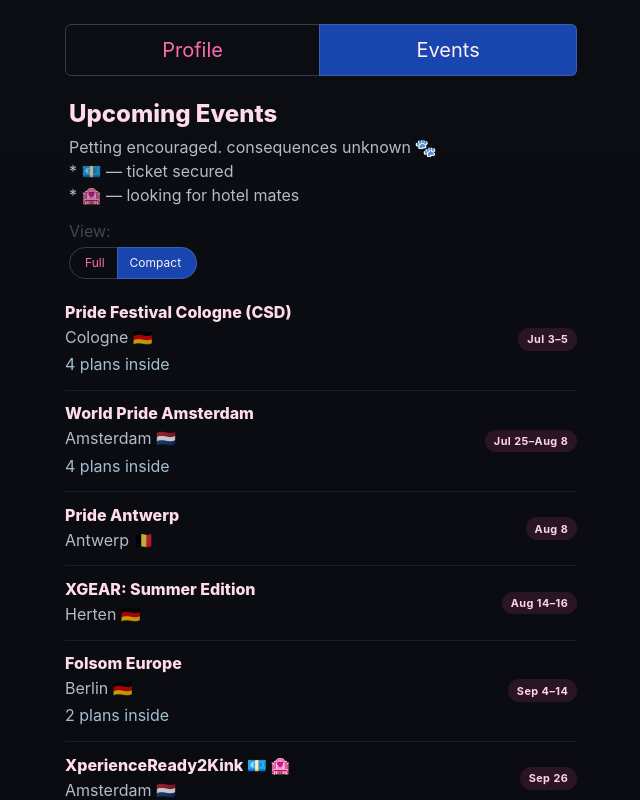
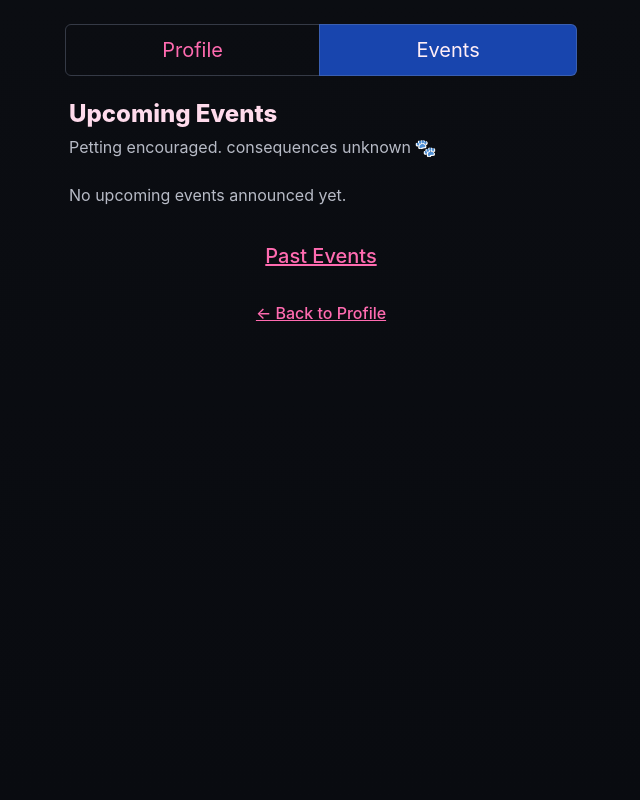
Before and after one commit to pup-softlock/pup-softlock-landing, a Nuxt app: page /events in a window 1280 px wide. Shown: the top 800 px of the page, without its empty margins (319-959 px from the left). Built offline with nearby package versions, Linux system fonts and the light colour scheme.

Commit message:
Update event archive and handle empty upcoming events

```diff
--- a/app/data/events.ts
+++ b/app/data/events.ts
@@ -1,95 +1,3 @@
 import type { EventItem } from "~/types/events";
 
-export const EVENTS: EventItem[] = [
-  {
-    date: {
-      start: { month: "Jul", day: 3 },
-      end: { month: "Jul", day: 5 },
-    },
-    title: "Pride Festival Cologne (CSD)",
-    location: "Cologne, Germany 🇩🇪",
-    details: [
-      { title: "CSD Street Festival" },
-      { title: "Play With GuyZ 💶", dates: "Jul 3", location: "Schrotty" },
-      { title: "Sexy Universe 💶", dates: "Jul 4", location: "MMC Studios" },
-      { title: "Naughty 💶", dates: "Jul 5", location: "Nachtflug" },
-    ],
-  },
-  // Not sure if I wanna go to MoG so far away...
-  // {
-  //   date: { start: { month: "Jul", day: 18 } },
-  //   title: "MoG Gear Rave 💶 🏩",
-  //   location: "Solothurn, Switzerland 🇨🇭",
-  // },
-  {
-    date: {
-      start: { month: "Jul", day: 25 },
-      end: { month: "Aug", day: 8 },
-    },
-    title: "World Pride Amsterdam",
-    location: "Amsterdam, The Netherlands 🇳🇱",
-    details: [
-      {
-        dates: "Jul 25",
-        title: "National Walkies",
-        location: "Dam Square",
-      },
-      {
-        dates: "Jul 25",
-        title: "Milkshake Festival 💶",
-        location: "Westerpark",
-      },
-      {
-        dates: "Jul 31, Aug 1",
-        title: "Pup Zone at Crash",
-        location: "Beursplein",
-      },
-      {
-        dates: "Aug 5–7",
-        title: "WorldPride Village (not sure about that one yet)",
-        location: "Museumplein",
-      },
-      // {
-      //   dates: "Aug 8",
-      //   title: "World Puppy and Furry Walk",
-      //   location: "Martin Luther King Park",
-      // },
-    ],
-  },
-  {
-    date: { start: { month: "Aug", day: 8 } },
-    title: "Pride Antwerp",
-    location: "Antwerp, Belgium 🇧🇪",
-  },
-  {
-    date: {
-      start: { month: "Aug", day: 14 },
-      end: { month: "Aug", day: 16 },
-    },
-    title: "XGEAR: Summer Edition",
-    location: "Herten, Germany 🇩🇪",
-  },
-  {
-    date: {
-      start: { month: "Sep", day: 4 },
-      end: { month: "Sep", day: 14 },
-    },
-    title: "Folsom Europe",
-    location: "Berlin, Germany 🇩🇪",
-    details: [
-      {
-        title: "Animalz Folsom 💶",
-        dates: "Sep 12",
-        location: "Metropol",
-      },
-      {
-        title: "I need ideas what else to do during that whole stay in Berlin",
-      },
-    ],
-  },
-  {
-    date: { start: { month: "Sep", day: 26 } },
-    title: "XperienceReady2Kink 💶 🏩",
-    location: "IJland, Amsterdam, The Netherlands 🇳🇱",
-  },
-];
+export const EVENTS: EventItem[] = [];
--- a/app/data/past-events.ts
+++ b/app/data/past-events.ts
@@ -16,6 +16,36 @@
   {
     year: "2026",
     items: [
+      {
+        title: "Tails & Leashes",
+        location: "The Boots, Antwerp 🇧🇪",
+        dates: "Sep",
+      },
+      {
+        title: "Folsom Europe",
+        location: "Berlin 🇩🇪",
+        dates: "Sep",
+      },
+      {
+        title: "XGEAR: Summer Edition",
+        location: "Herten 🇩🇪",
+        dates: "Aug",
+      },
+      {
+        title: "Pride Antwerp",
+        location: "Antwerp 🇧🇪",
+        dates: "Aug",
+      },
+      {
+        title: "World Pride Amsterdam",
+        location: "Amsterdam 🇳🇱",
+        dates: "Jul–Aug",
+      },
+      {
+        title: "Pride Festival Cologne (CSD)",
+        location: "Cologne 🇩🇪",
+        dates: "Jul",
+      },
       {
         title: "Woof & Wander",
         location: "Café Rose, Maastricht 🇳🇱",
--- a/app/pages/events.vue
+++ b/app/pages/events.vue
@@ -139,14 +139,16 @@
             <p class="small-note mb-0">
               Petting encouraged. consequences unknown
               <span class="needs-contrast">🐾</span>
-              <br />
-              * 💶 — ticket secured
-              <br />
-              * 🏩 — looking for hotel mates
+              <template v-if="eventCards.length">
+                <br />
+                * 💶 — ticket secured
+                <br />
+                * 🏩 — looking for hotel mates
+              </template>
             </p>
           </div>
 
-          <div class="is-align-items-center">
+          <div v-if="eventCards.length" class="is-align-items-center">
             <div class="has-text-grey-dark mb-1">View:</div>
 
             <div
@@ -170,6 +172,7 @@
       </section>
 
       <div
+        v-if="eventCards.length"
         :class="
           viewMode === 'full'
             ? 'is-flex is-flex-direction-column'
@@ -279,6 +282,8 @@
         </article>
       </div>
 
+      <p v-else class="small-note px-1">No upcoming events announced yet.</p>
+
       <!-- <div class="box is-shadowless info-strip mt-5">
         <p class="mb-0">DM on Instagram</p>
       </div> -->
--- a/app/pages/past-events.vue
+++ b/app/pages/past-events.vue
@@ -1,6 +1,5 @@
 <script setup lang="ts">
 import { PAST_EVENTS } from "~/data/past-events";
-import type { PastEventYearGroup } from "~/types/past-events";
 
 useSeoMeta({
   title: "Past Events",
```
